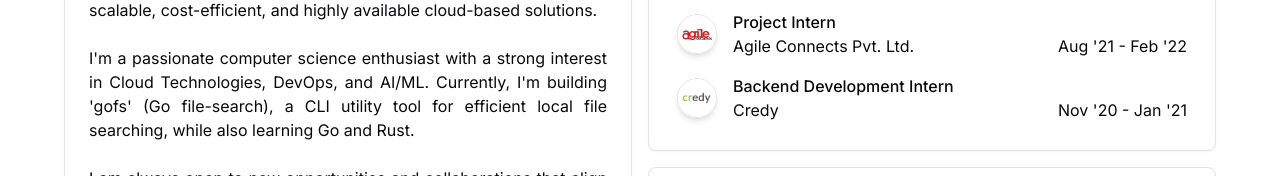
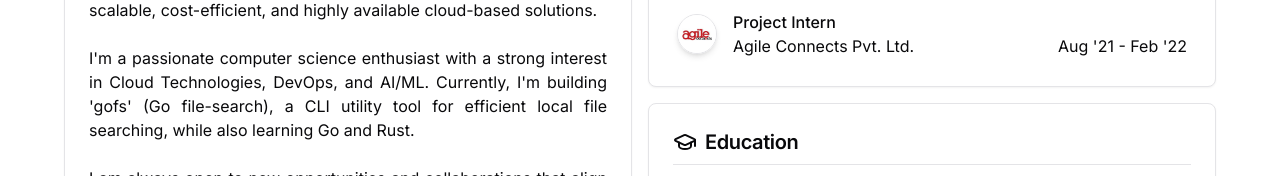
Before and after one commit to nishchintmakode/portfolio-web, a Next.js app: page / in a window 1280 px wide. Shown: the part 684-860 px from the top of the page. Built offline with nearby package versions, Linux system fonts and the light colour scheme.

Commit message:
Update info

```diff
--- a/src/components/about/experience.tsx
+++ b/src/components/about/experience.tsx
@@ -34,13 +34,6 @@ const workExperiences = [
     dateRange: "Aug '21 - Feb '22",
     logo: "/agile.jpg",
     logoAlt: "AGI",
-  },
-  {
-    title: "Backend Development Intern",
-    company: "Credy",
-    dateRange: "Nov '20 - Jan '21",
-    logo: "/credy.jpg",
-    logoAlt: "CRE",
   },
 ];
 
```
Also changed, not shown: 1 other file (tests, documents, lock files or other folders).
